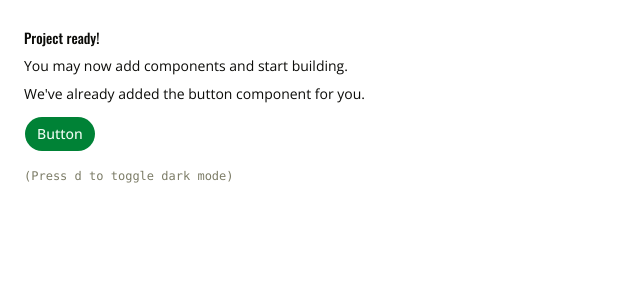
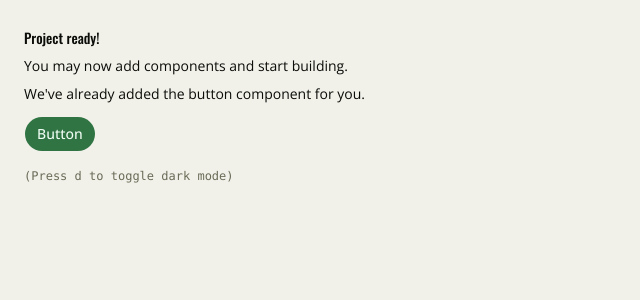
Before and after one commit to BaitUnNasr/activity-tracker, a Next.js app: page / in a window 1280 px wide. Shown: the top 300 px of the page, without its empty margins (0-640 px from the left). Built offline with nearby package versions, Linux system fonts and the light colour scheme.

Commit message:
fix: update color variables in globals.css for improved theme consistency

```diff
--- a/src/app/globals.css
+++ b/src/app/globals.css
@@ -6,23 +6,23 @@
 
 :root {
     --brand: #C9F036;
-    --background: oklch(1 0 0);
+    --background: oklch(0.955 0.009 106.5);
     --foreground: oklch(0.153 0.006 107.1);
-    --card: oklch(1 0 0);
+    --card: oklch(0.982 0.005 106.5);
     --card-foreground: oklch(0.153 0.006 107.1);
-    --popover: oklch(1 0 0);
+    --popover: oklch(0.982 0.005 106.5);
     --popover-foreground: oklch(0.153 0.006 107.1);
-    --primary: oklch(0.527 0.154 150.069);
+    --primary: oklch(0.5 0.105 150);
     --primary-foreground: oklch(0.982 0.018 155.826);
-    --secondary: oklch(0.967 0.001 286.375);
+    --secondary: oklch(0.935 0.008 106.5);
     --secondary-foreground: oklch(0.21 0.006 285.885);
-    --muted: oklch(0.966 0.005 106.5);
-    --muted-foreground: oklch(0.58 0.031 107.3);
-    --accent: oklch(0.966 0.005 106.5);
+    --muted: oklch(0.935 0.01 106.5);
+    --muted-foreground: oklch(0.52 0.03 107.3);
+    --accent: oklch(0.935 0.01 106.5);
     --accent-foreground: oklch(0.228 0.013 107.4);
-    --destructive: oklch(0.577 0.245 27.325);
-    --border: oklch(0.93 0.007 106.5);
-    --input: oklch(0.93 0.007 106.5);
+    --destructive: oklch(0.55 0.19 27);
+    --border: oklch(0.89 0.01 106.5);
+    --input: oklch(0.89 0.01 106.5);
     --ring: oklch(0.737 0.021 106.9);
     --chart-1: oklch(0.88 0.011 106.6);
     --chart-2: oklch(0.58 0.031 107.3);
@@ -30,13 +30,13 @@
     --chart-4: oklch(0.394 0.023 107.4);
     --chart-5: oklch(0.286 0.016 107.4);
     --radius: 0.625rem;
-    --sidebar: oklch(0.988 0.003 106.5);
+    --sidebar: oklch(0.94 0.01 106.5);
     --sidebar-foreground: oklch(0.153 0.006 107.1);
-    --sidebar-primary: oklch(0.627 0.194 149.214);
+    --sidebar-primary: oklch(0.58 0.115 150);
     --sidebar-primary-foreground: oklch(0.982 0.018 155.826);
-    --sidebar-accent: oklch(0.966 0.005 106.5);
+    --sidebar-accent: oklch(0.91 0.012 106.5);
     --sidebar-accent-foreground: oklch(0.228 0.013 107.4);
-    --sidebar-border: oklch(0.93 0.007 106.5);
+    --sidebar-border: oklch(0.89 0.01 106.5);
     --sidebar-ring: oklch(0.737 0.021 106.9);
 }
 
```
